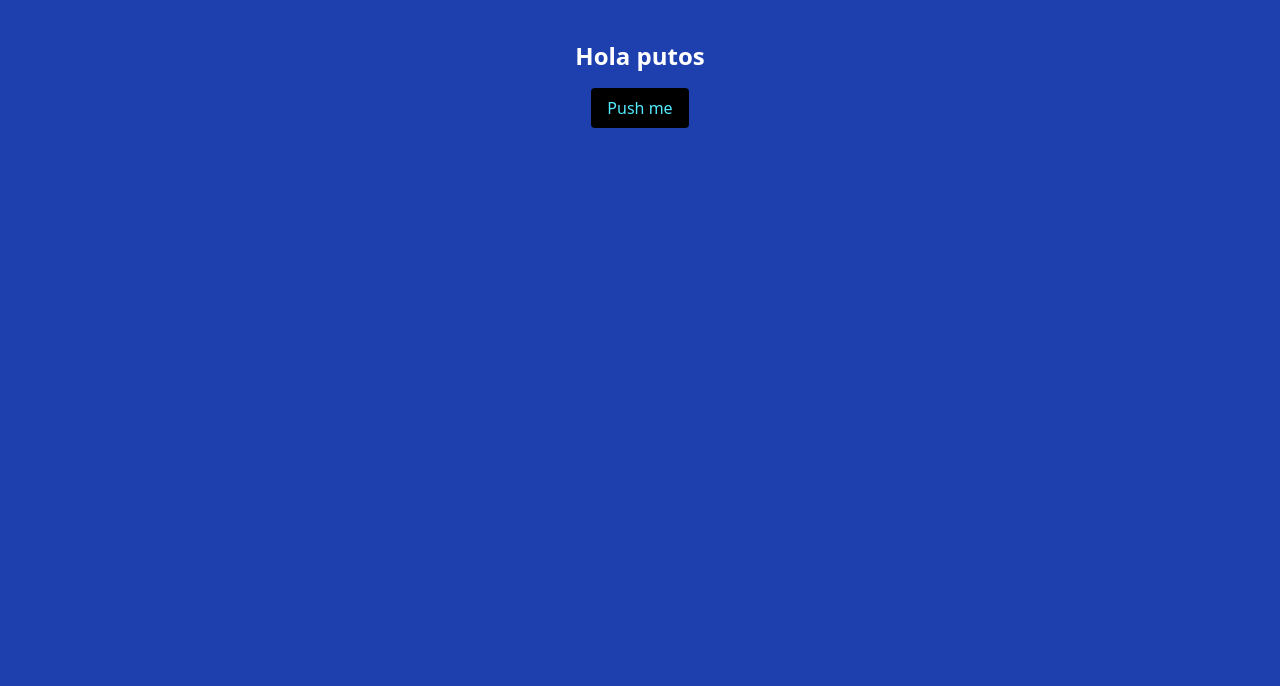
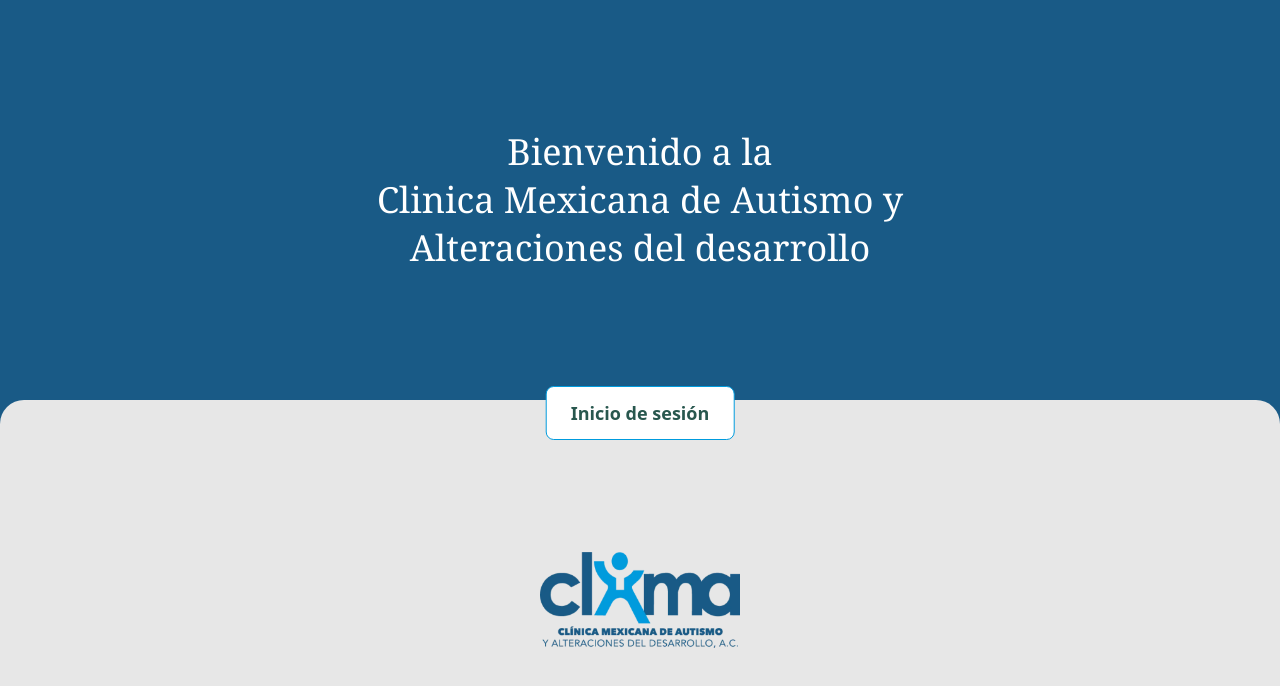
Before and after one commit to ximenaSilvaa/clima, a React (Vite) app: page / in a window 1280 px wide. Shown: the top 686 px of the page. Built offline with nearby package versions, Linux system fonts and the light colour scheme.

Commit message:
bienvenida front

```diff
--- a/package.json
+++ b/package.json
@@ -19,7 +19,7 @@
     "@eslint/js": "^9.22.0",
     "@types/react": "^19.0.10",
     "@types/react-dom": "^19.0.4",
-    "@vitejs/plugin-react": "^4.3.4",
+    "@vitejs/plugin-react": "^4.4.1",
     "eslint": "^9.22.0",
     "eslint-plugin-react-hooks": "^5.2.0",
     "eslint-plugin-react-refresh": "^0.4.19",
--- a/src/pages/App.tsx
+++ b/src/pages/App.tsx
@@ -2,11 +2,13 @@
 import './index.css'
 import Home from './home'
 import Grupos from './grupos'
+import Bienvenida from './bienvenida'
 
 function App() {
   return (
     <Routes>
-      <Route path="/" element={<Home />} />
+      <Route path="/" element={<Bienvenida />} />
+      <Route path="/login" element={<Bienvenida />} />
       <Route path="hola" element={<Grupos />} />
     </Routes>
   )
--- /dev/null
+++ b/src/pages/bienvenida.tsx
@@ -0,0 +1,31 @@
+import { useState } from 'react'
+import { useNavigate, } from 'react-router-dom'
+
+function Bienvenida() {
+    const navigate = useNavigate()
+
+    return (
+        <div className="h-screen flex flex-col bg-[var(--azul)]">
+            <div className="flex-1 flex flex-col justify-center items-center text-white text-center font-serif space-y-2">
+                <h1 className="text-4xl">Bienvenido a la</h1>
+                <h1 className="text-4xl">Clinica Mexicana de Autismo y</h1>
+            <h1 className="text-4xl">Alteraciones del desarrollo</h1>
+            </div>
+
+            <div className="relative flex-1 bg-[var(--gris)] flex justify-center items-center rounded-t-3xl">
+                <div className="absolute top-1/32 left-1/2 transform -translate-x-1/2 -translate-y-1/2">
+                    <button  type="submit" onClick={() => navigate("/login")} className="bg-white text-[var(--azul2)] font-bold text-lg px-6 py-3 rounded-lg border border-[var(--azul5)] hover:scale-110">
+                    Inicio de sesión
+                    </button>
+                </div>
+                <div className="flex justify-center items-center h-full">
+                <img src="logo.png" alt="Imagen" className="w-[200px] h-auto" />
+                </div>
+            </div>
+        </div>
+
+    )
+}
+
+
+export default Bienvenida
--- a/src/pages/index.css
+++ b/src/pages/index.css
@@ -5,5 +5,14 @@
 }
 
 @theme {
-  --color-primary: #1e40af; /* azul fuerte */
+    --azul: #195A86;
+    --azul4: #8FC9E1;
+    --gris: #E7E7E7;
+    --azul2: #28574E;
+    --azul5: #009BDD;
+    --gris2: #B3B3B3;
+    --azul3: #2AB5EC;
+    --morado: #865ea6;
+    --gris3: #383838;
+
 }
```
Also changed, not shown: public/logo.png (added), 1 other file (tests, documents, lock files or other folders).
